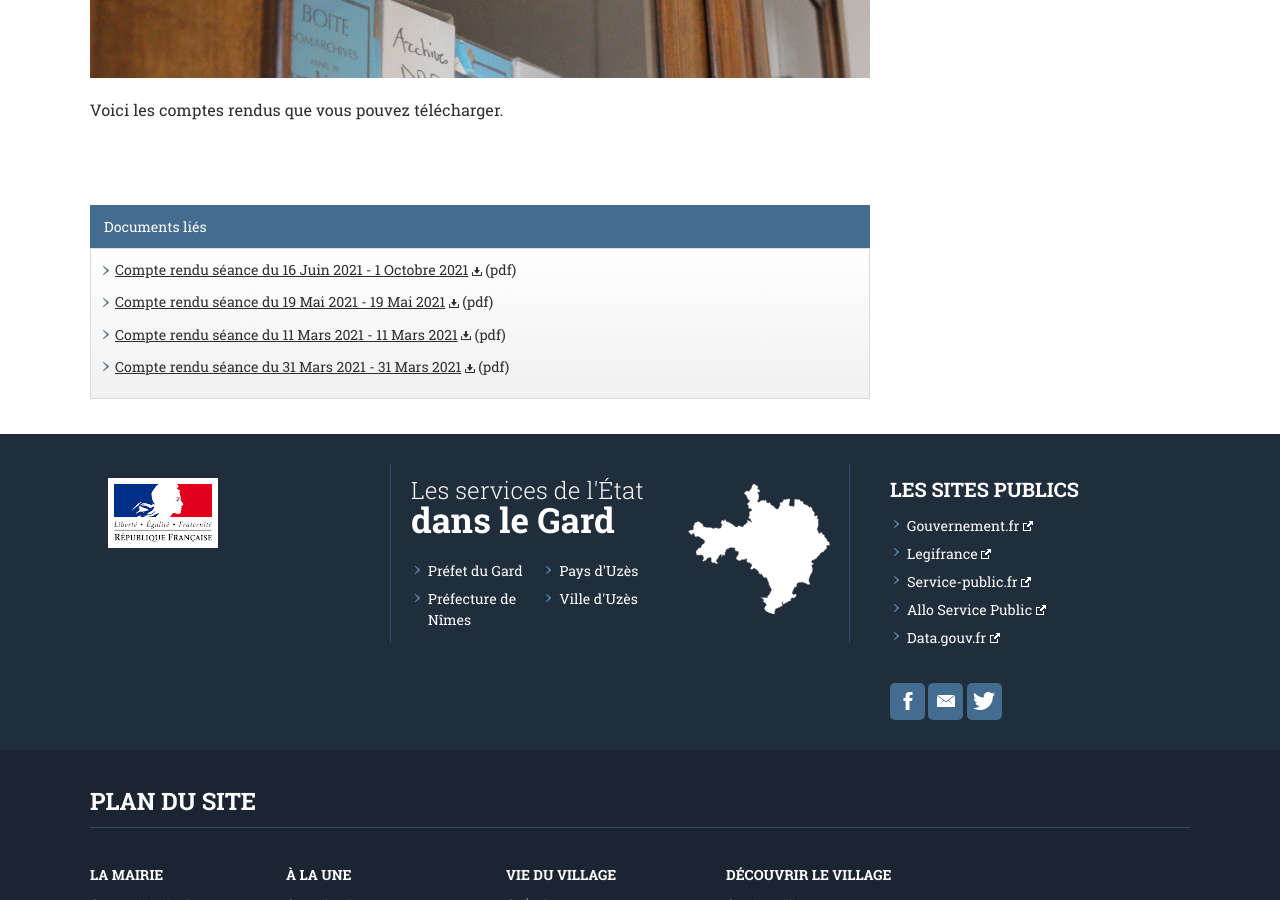
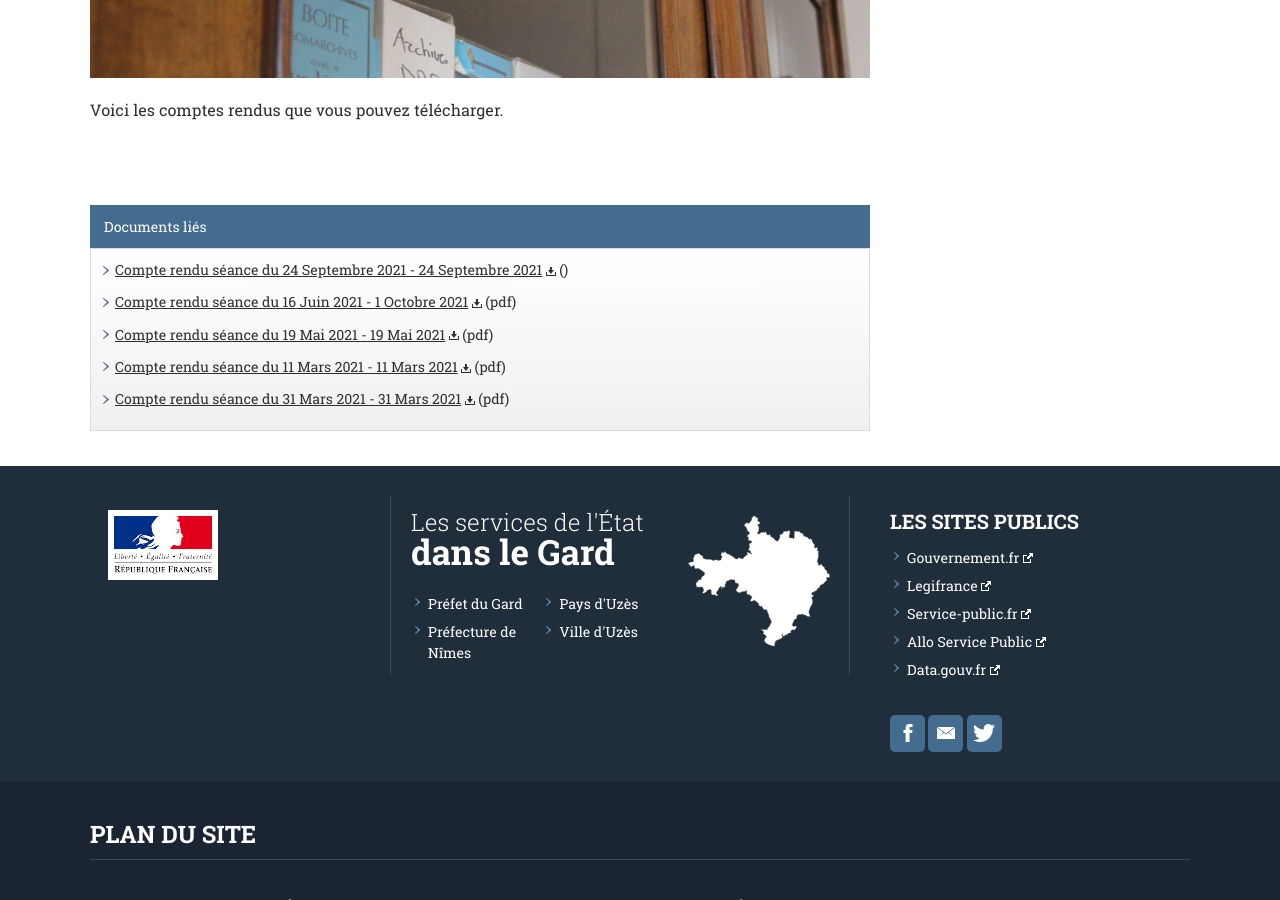
Before and after one commit to Flaux-Village/flaux-village.github.io, a Jekyll site: the page built from comptes.md, in a window 1280 px wide and 900 px high, scrolled down 523 px. Built offline with Jekyll 4.4.1, drawn with Linux system fonts in a browser that asks for light colours.

Commit message:
Update comptes.md

```diff
--- a/comptes.md
+++ b/comptes.md
@@ -8,6 +8,9 @@ illustration: /assets/illustrations/archives_landscape980.JPG
 description_illustration: Mairie de Flaux.
 documents:
 
+- fiche: Compte rendu séance du 24 Septembre 2021
+  date_texte: 24 Septembre 2021
+  addresse: /assets/documents/comptesrendus/compte rendu du 24 sept 21.pdf
 - fiche: Compte rendu séance du 16 Juin 2021
   date_texte: 1 Octobre 2021
   addresse: /assets/documents/comptesrendus/compte rendu 16 juin.pdf
@@ -26,6 +29,7 @@ documents:
   type: pdf
 
 
+
 menu_secondaire:
 - titre: Horaires secrétariat
   addresse: /mairie.html
```
